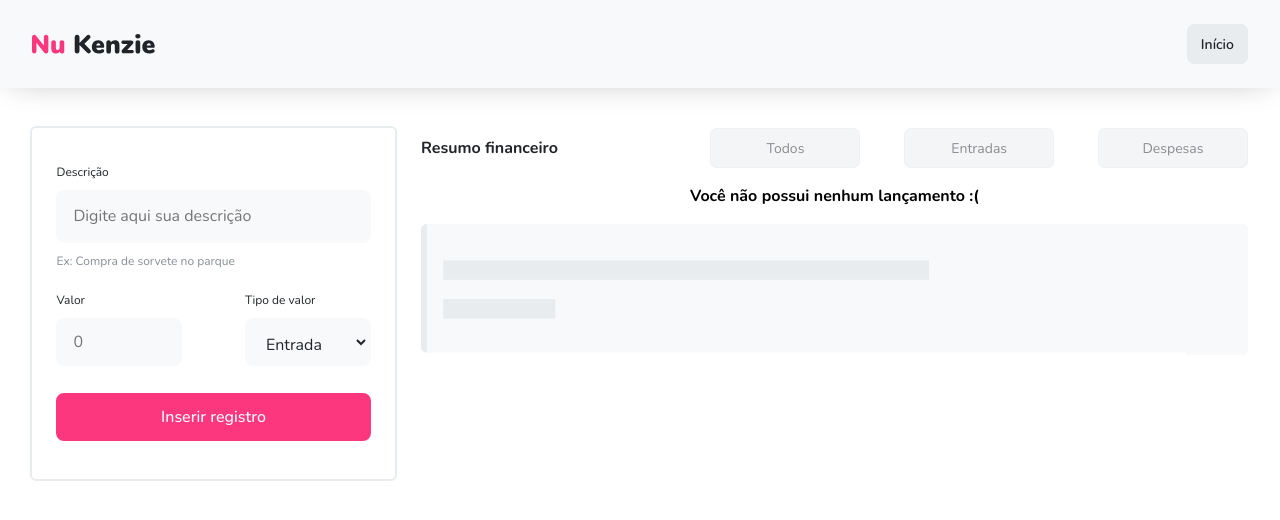
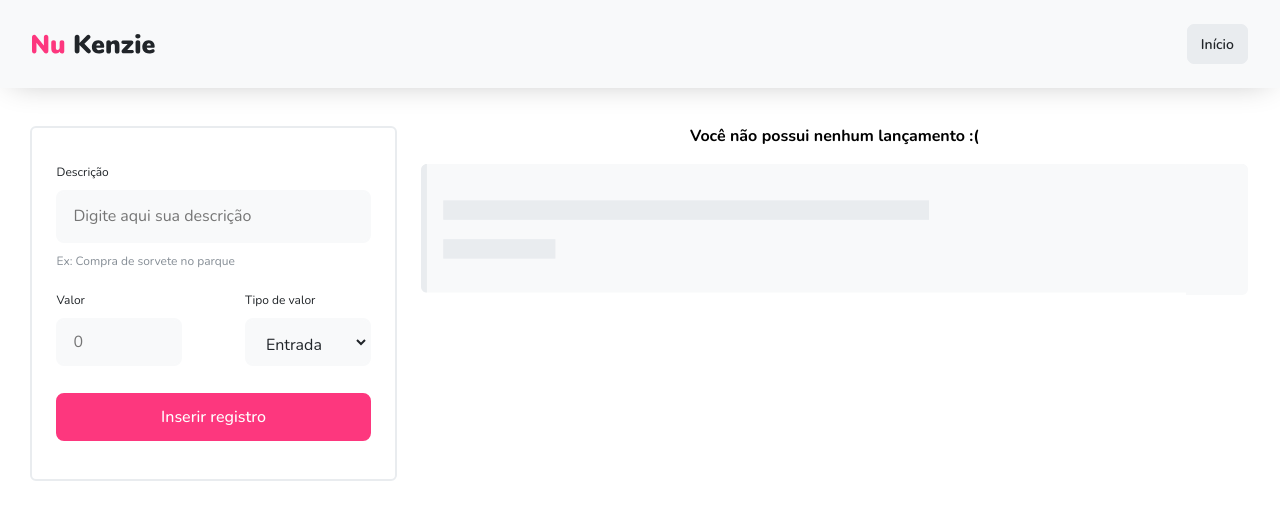
Before and after one commit to Kenzie-Academy-Brasil-Developers/nukenzie-alvaroallencar, a React (Create React App) app: page / in a window 1280 px wide. Both pictures are taken after a click on the button "Iniciar". Shown: the top 520 px of the page. Built offline with nearby package versions, Linux system fonts and the light colour scheme.

Commit message:
feat: pushing files to github repository

```diff
--- a/src/components/List/List.css
+++ b/src/components/List/List.css
@@ -4,6 +4,7 @@
   flex-direction: column;
   justify-content: flex-start;
   gap: 1.25em;
+  margin-bottom: 50px;
 }
 
 .secondColumnPage > p {
--- a/src/components/List/List.jsx
+++ b/src/components/List/List.jsx
@@ -74,22 +74,6 @@ const List = ({
     </section>
   ) : (
     <section className="secondColumnPage">
-      <div className="listHeader">
-        <p>Resumo financeiro</p>
-        <nav className="filterButtons">
-          <ul className="buttonsList">
-            <li>
-              <button>Todos</button>
-            </li>
-            <li>
-              <button>Entradas</button>
-            </li>
-            <li>
-              <button>Despesas</button>
-            </li>
-          </ul>
-        </nav>
-      </div>
       <p>Você não possui nenhum lançamento :(</p>
       <img className="noCard" src={NoCard} alt="loading" />
     </section>
```
